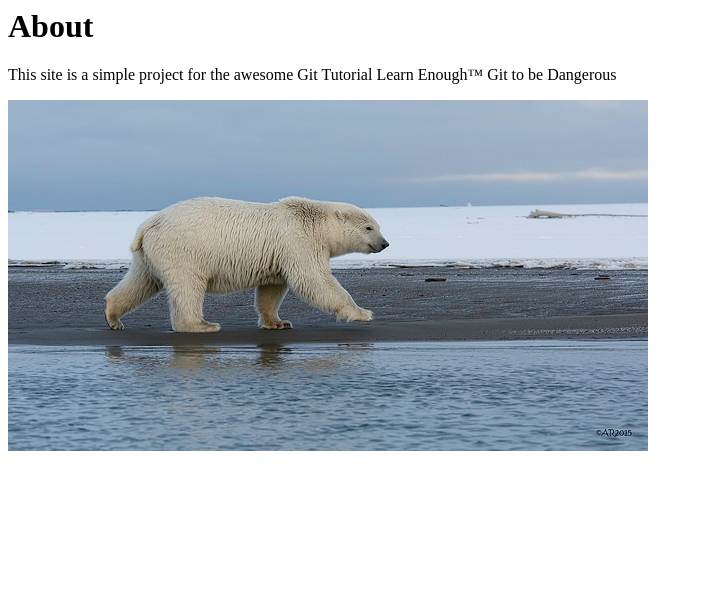
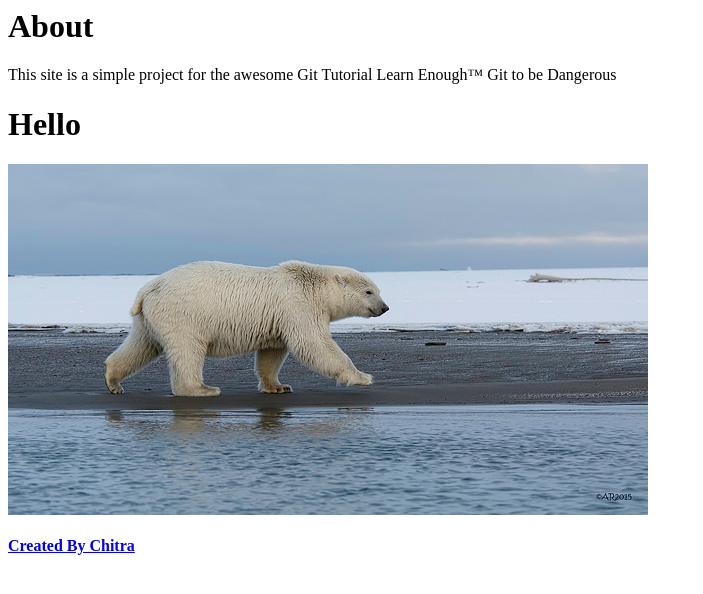
Before and after one commit to chitrakakkar/website, a plain HTML site: page about.html in a window 1280 px wide. Shown: the whole page, without its empty margins (0-703 px from the left). Drawn offline with Linux system fonts and the light colour scheme.

Commit message:
added a footer

```diff
--- a/about.html
+++ b/about.html
@@ -1,2 +1,4 @@
 <title>About </title> <h1>About</h1> <p>This site is a simple project for the awesome Git Tutorial Learn Enough™ Git to be Dangerous </p>
-<img src="images/polar_bear.jpg" alt="Polar bear">
+    <h1> Hello</h1>
+    <img src=images/polar_bear.jpg alt=Polar bear>
+    <a href=https://www.flickr.com/photos/puliarfanita/22959238329> <h4>Created By Chitra</h4>
```
